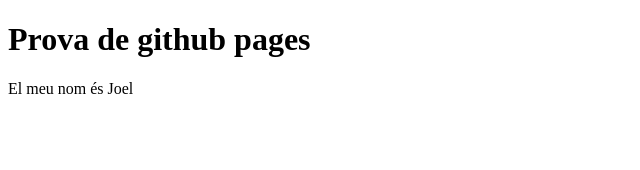
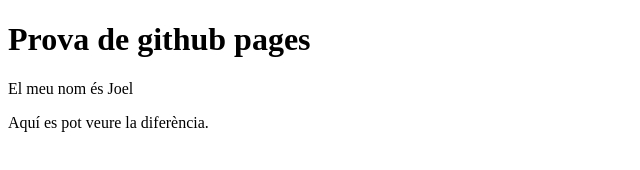
Before and after one commit to JoelCando5/test-git, a plain HTML site: page index.html in a window 1280 px wide. Shown: the whole page, without its empty margins (0-640 px from the left). Drawn offline with Linux system fonts and the light colour scheme.

Commit message:
Actualització

```diff
--- a/index.html
+++ b/index.html
@@ -9,5 +9,6 @@
 <body>
     <h1>Prova de github pages</h1>
     <p>El meu nom és Joel</p>
+    <p>Aquí es pot veure la diferència.</p>
 </body>
 </html>
```
